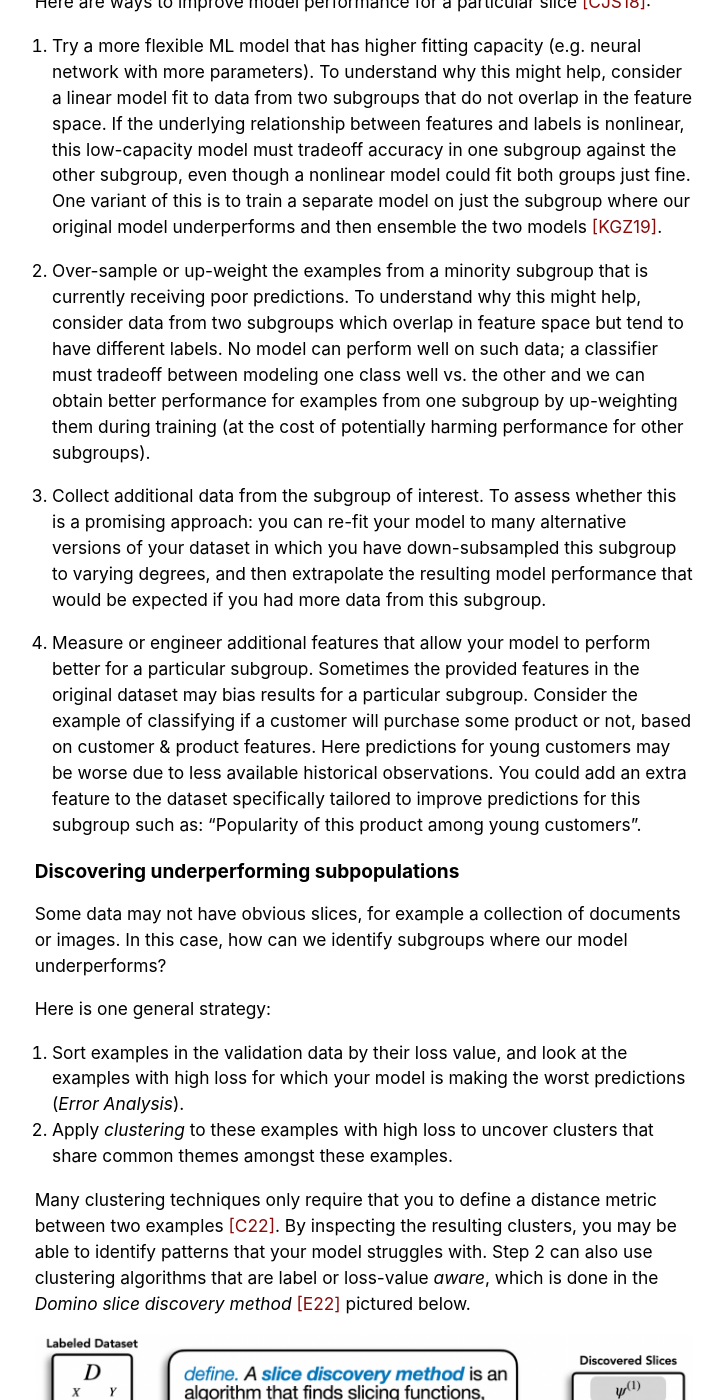
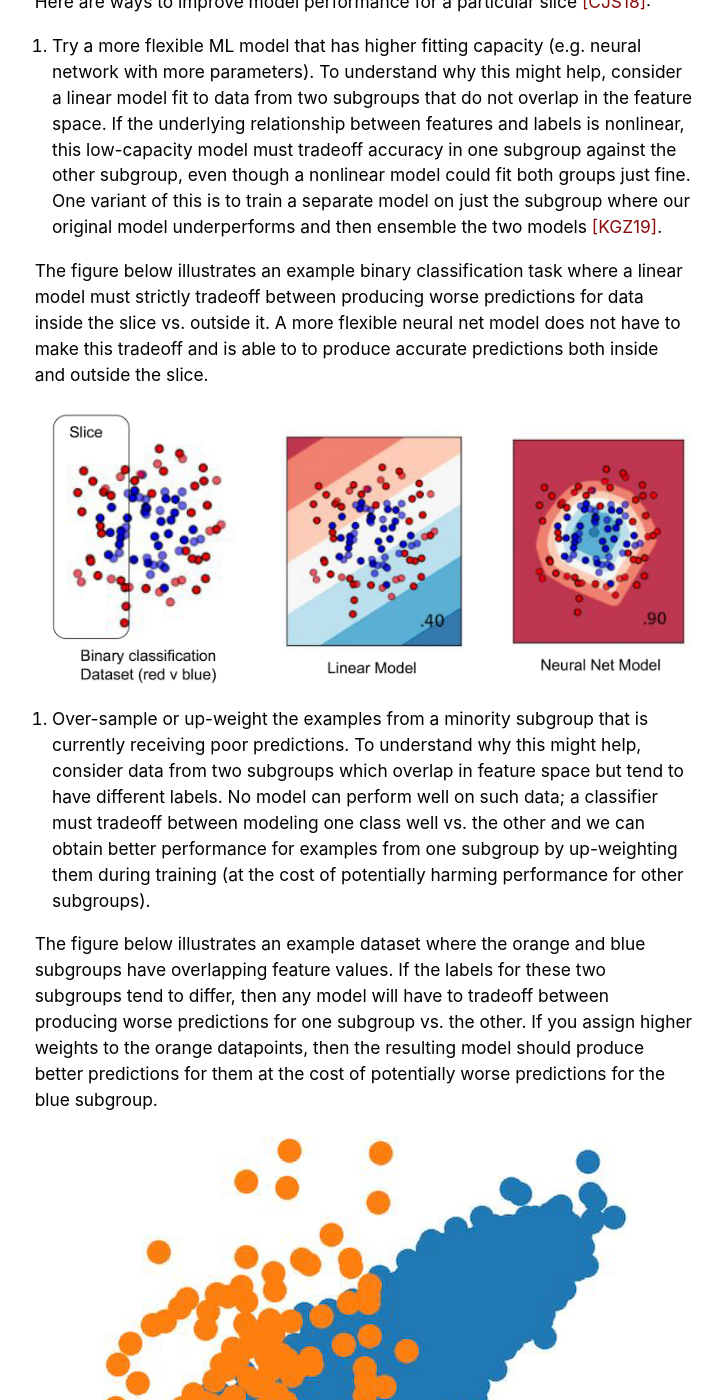
Before and after one commit to dcai-course/dcai-course, a Jekyll site: the page built from _lectures/data-centric-evaluation.md, in a window 1280 px wide and 1400 px high, scrolled down 3547 px. Shown: the whole window, without its empty margins (276-1000 px from the left). Built offline with Jekyll 4.4.1, drawn with Linux system fonts in a browser that asks for light colours.

Commit message:
Lec 4: add figures demonstrating different types of subgroups in data (#10)

```diff
--- a/_lectures/data-centric-evaluation.md
+++ b/_lectures/data-centric-evaluation.md
@@ -95,8 +95,16 @@
 
 1. Try a more flexible ML model that has higher fitting capacity (e.g. neural network with more parameters). To understand why this might help, consider a linear model fit to  data from two subgroups that do not overlap in the feature space. If the underlying relationship between features and labels is nonlinear, this low-capacity model must tradeoff accuracy in one subgroup against the other subgroup, even though a nonlinear model could fit both groups just fine. One variant of this is to train a separate model on just the subgroup where our original model underperforms and then ensemble the two models [[KGZ19]](#KGZ19).
 
-2.  Over-sample or up-weight the examples from a minority subgroup that is currently receiving poor predictions. To understand why this might help, consider data from two subgroups which  overlap in feature space but tend to have different labels. No model can perform well on such data; a classifier must tradeoff between modeling one class well vs. the other and we can obtain better performance for examples from one subgroup by up-weighting them during training (at the cost of potentially harming performance for other subgroups).
+The figure below illustrates an example binary classification task where a linear model must strictly tradeoff between producing worse predictions for data inside the slice vs. outside it. A more flexible neural net model does not have to make this tradeoff and is able to to produce accurate predictions both inside and outside the slice.
 
+![More flexible ML model](/static/assets/moreflexiblemodel.png)
+
+
+2.  Over-sample or up-weight the examples from a minority subgroup that is currently receiving poor predictions. To understand why this might help, consider data from two subgroups which overlap in feature space but tend to have different labels. No model can perform well on such data; a classifier must tradeoff between modeling one class well vs. the other and we can obtain better performance for examples from one subgroup by up-weighting them during training (at the cost of potentially harming performance for other subgroups).
+
+The figure below illustrates an example dataset where the orange and blue subgroups have overlapping feature values. If the labels for these two subgroups tend to differ, then any model will have to tradeoff between producing worse predictions for one subgroup vs. the other. If you assign higher weights to the orange datapoints, then the resulting model should produce better predictions for them at the cost of potentially worse predictions for the blue subgroup.
+
+![Subgroups that overlap in feature space](/static/assets/overlappinggroups.png)
 
 3. Collect additional data from the subgroup of interest. To assess whether this is a promising approach: you can re-fit your model to many alternative versions of your dataset in which you have down-subsampled this subgroup to varying degrees, and then extrapolate the resulting model performance that would be expected if you had more data from this subgroup.
 
```
Also changed, not shown: static/assets/moreflexiblemodel.png (added), static/assets/overlappinggroups.png (added).
